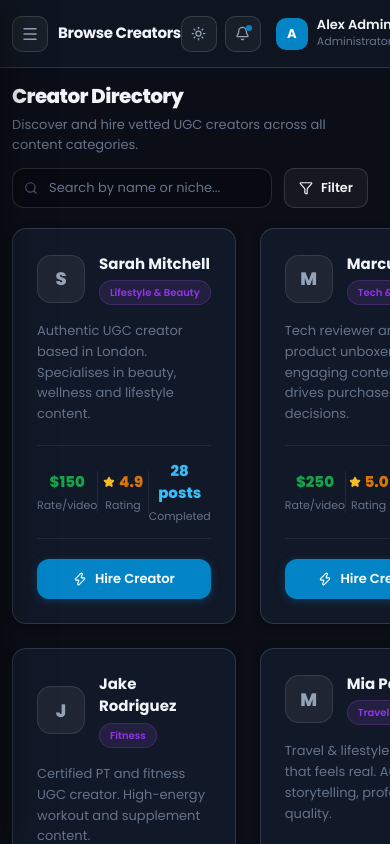
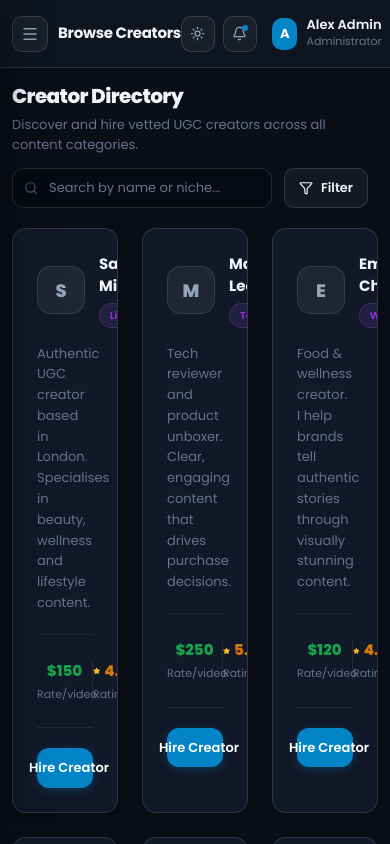
Before and after one commit to michaeldavidb123/UGC-dashboard, a Next.js app: page /browse in a window 390 px wide. Shown: the top 844 px of the page. Built offline with nearby package versions, Linux system fonts and the light colour scheme.

Commit message:
fix: resolve content and card horizontal overflows on mobile with flex-wrap and max-width safety constraints

```diff
--- a/app/globals.css
+++ b/app/globals.css
@@ -66,9 +66,10 @@
   box-sizing: border-box;
   margin: 0;
   padding: 0;
+  max-width: 100%;
 }
 
-html { height: 100%; }
+html { height: 100%; width: 100%; overflow-x: hidden; }
 
 body {
   background: var(--bg);
@@ -76,8 +77,14 @@ body {
   font-family: var(--font-poppins), sans-serif;
   -webkit-font-smoothing: antialiased;
   min-height: 100vh;
+  width: 100%;
   transition: background 0.25s ease, color 0.25s ease;
   overflow-x: hidden;
+}
+
+img, video, canvas, svg {
+  max-width: 100%;
+  height: auto;
 }
 
 ::-webkit-scrollbar { width: 5px; height: 5px; }
@@ -93,6 +100,8 @@ body {
   border-radius: 18px;
   box-shadow: var(--shadow-card);
   transition: background 0.25s ease, border-color 0.25s ease;
+  max-width: 100%;
+  overflow: hidden;
 }
 
 .card-lift {
--- a/components/views/AdminHome.tsx
+++ b/components/views/AdminHome.tsx
@@ -80,10 +80,10 @@ export default function AdminHome() {
             {activity.map((item, i) => (
               <div key={i} style={{
                 display: "flex", alignItems: "center", justifyContent: "space-between",
-                padding: "16px 18px", borderRadius: 14,
+                padding: "14px 16px", borderRadius: 14,
                 background: "var(--surface-subtle)",
                 border: "1px solid var(--border)",
-                gap: 16,
+                gap: 12, flexWrap: "wrap",
                 transition: "all 0.15s"
               }}>
                 <div style={{ display: "flex", alignItems: "center", gap: 14, flex: 1, minWidth: 0 }}>
--- a/components/views/CreatorHome.tsx
+++ b/components/views/CreatorHome.tsx
@@ -441,7 +441,7 @@ export default function CreatorHome() {
             </div>
 
             {/* Action Buttons: Payout Info / Request Payout */}
-            <div style={{ display: "grid", gridTemplateColumns: "1fr 1fr", gap: 10 }}>
+            <div style={{ display: "grid", gridTemplateColumns: "repeat(auto-fit, minmax(120px, 1fr))", gap: 10 }}>
               <Link
                 href="/profile"
                 style={{
@@ -766,8 +766,8 @@ export default function CreatorHome() {
                   flexDirection: "column",
                   gap: 12
                 }}>
-                  <div style={{ display: "flex", alignItems: "center", justifyContent: "space-between" }}>
-                    <div style={{ display: "flex", alignItems: "center", gap: 10 }}>
+                  <div style={{ display: "flex", alignItems: "center", justifyContent: "space-between", flexWrap: "wrap", gap: 10 }}>
+                    <div style={{ display: "flex", alignItems: "center", gap: 10, minWidth: 0 }}>
                       <div style={{ width: 34, height: 34, borderRadius: 10, background: "var(--surface)", border: "1px solid var(--border-strong)", color: "var(--accent-text)", fontWeight: 800, fontSize: 12, display: "flex", alignItems: "center", justifyContent: "center" }}>
                         {b.brandInitial}
                       </div>
@@ -786,8 +786,8 @@ export default function CreatorHome() {
                   </div>
 
                   {/* Progress & Deadline Bar */}
-                  <div style={{ display: "flex", alignItems: "center", justifyContent: "space-between", gap: 14, paddingTop: 8, borderTop: "1px solid var(--border)" }}>
-                    <div style={{ flex: 1 }}>
+                  <div style={{ display: "flex", alignItems: "center", justifyContent: "space-between", gap: 12, paddingTop: 8, borderTop: "1px solid var(--border)", flexWrap: "wrap" }}>
+                    <div style={{ flex: 1, minWidth: 160 }}>
                       <div style={{ display: "flex", justifyContent: "space-between", fontSize: 11, color: "var(--text-subtle)", marginBottom: 4, fontWeight: 500 }}>
                         <span>Deliverable Progress</span>
                         <span>{b.progress}%</span>
```
